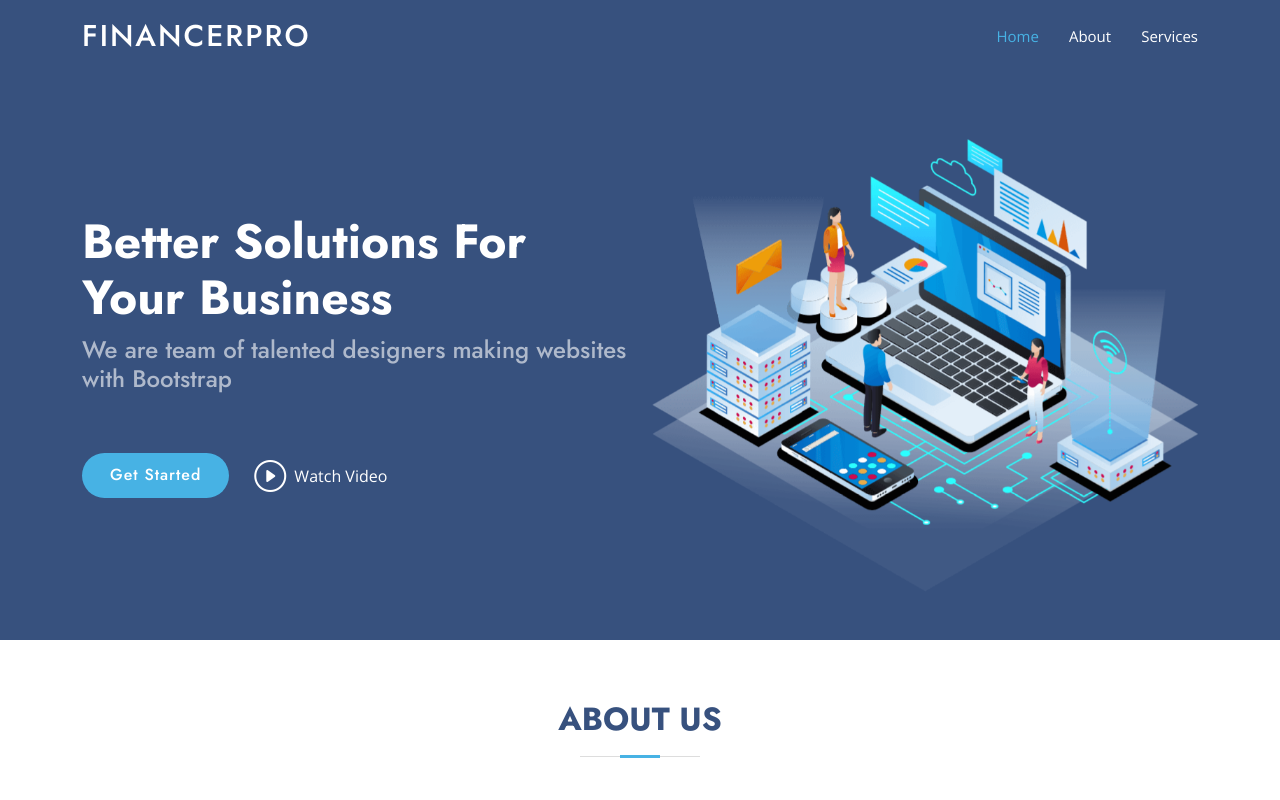
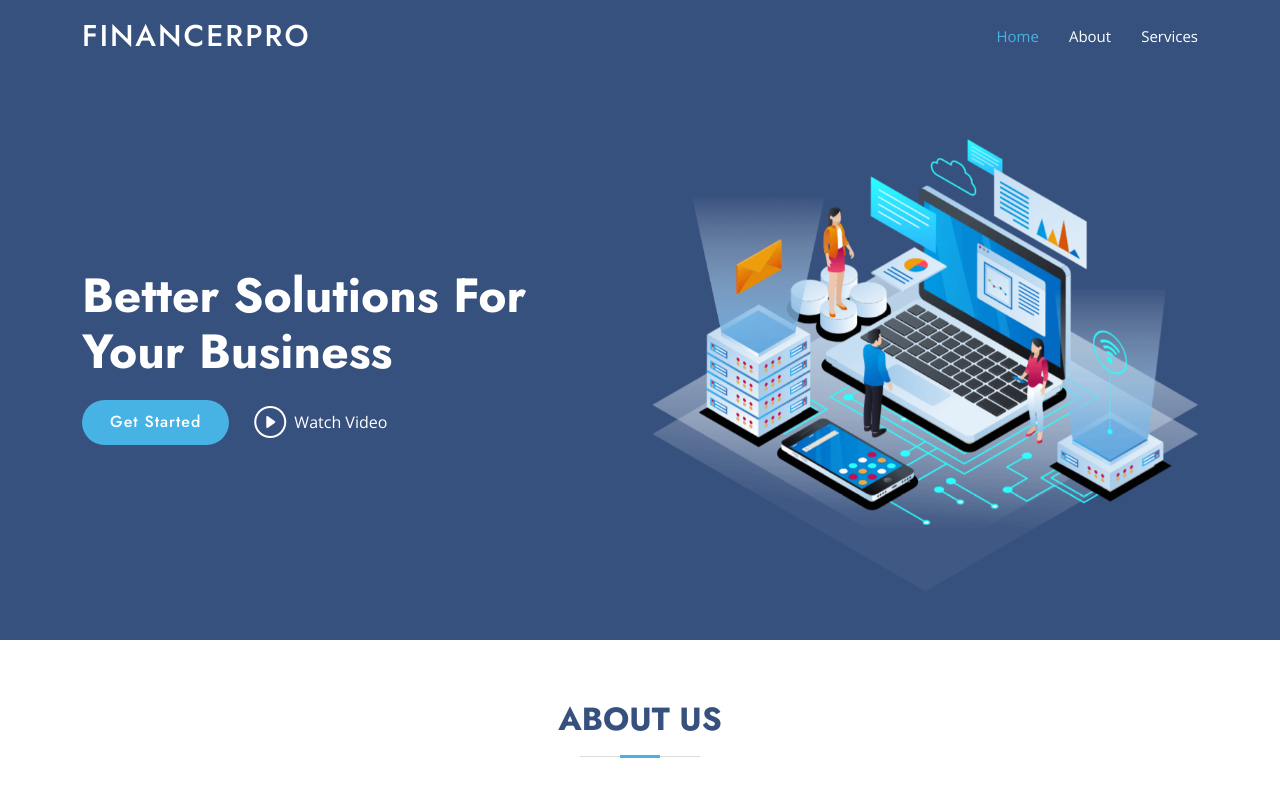
Before and after one commit to My-Web-Station/FinancePro, a plain HTML site: page index.html in a window 1280 px wide. Shown: the top 800 px of the page. Drawn offline with nearby package versions, Linux system fonts and the light colour scheme.

Commit message:
Update index.html

```diff
--- a/index.html
+++ b/index.html
@@ -60,7 +60,8 @@
       <div class="row">
         <div class="col-lg-6 d-flex flex-column justify-content-center pt-4 pt-lg-0 order-2 order-lg-1" data-aos="fade-up" data-aos-delay="200">
           <h1>Better Solutions For Your Business</h1>
-          <h2>We are team of talented designers making websites with Bootstrap</h2>
+
+
           <div class="d-flex justify-content-center justify-content-lg-start">
             <a href="#about" class="btn-get-started scrollto">Get Started</a>
             <a href="https://www.youtube.com/watch?v=jDDaplaOz7Q" class="glightbox btn-watch-video"><i class="bi bi-play-circle"></i><span>Watch Video</span></a>
```
